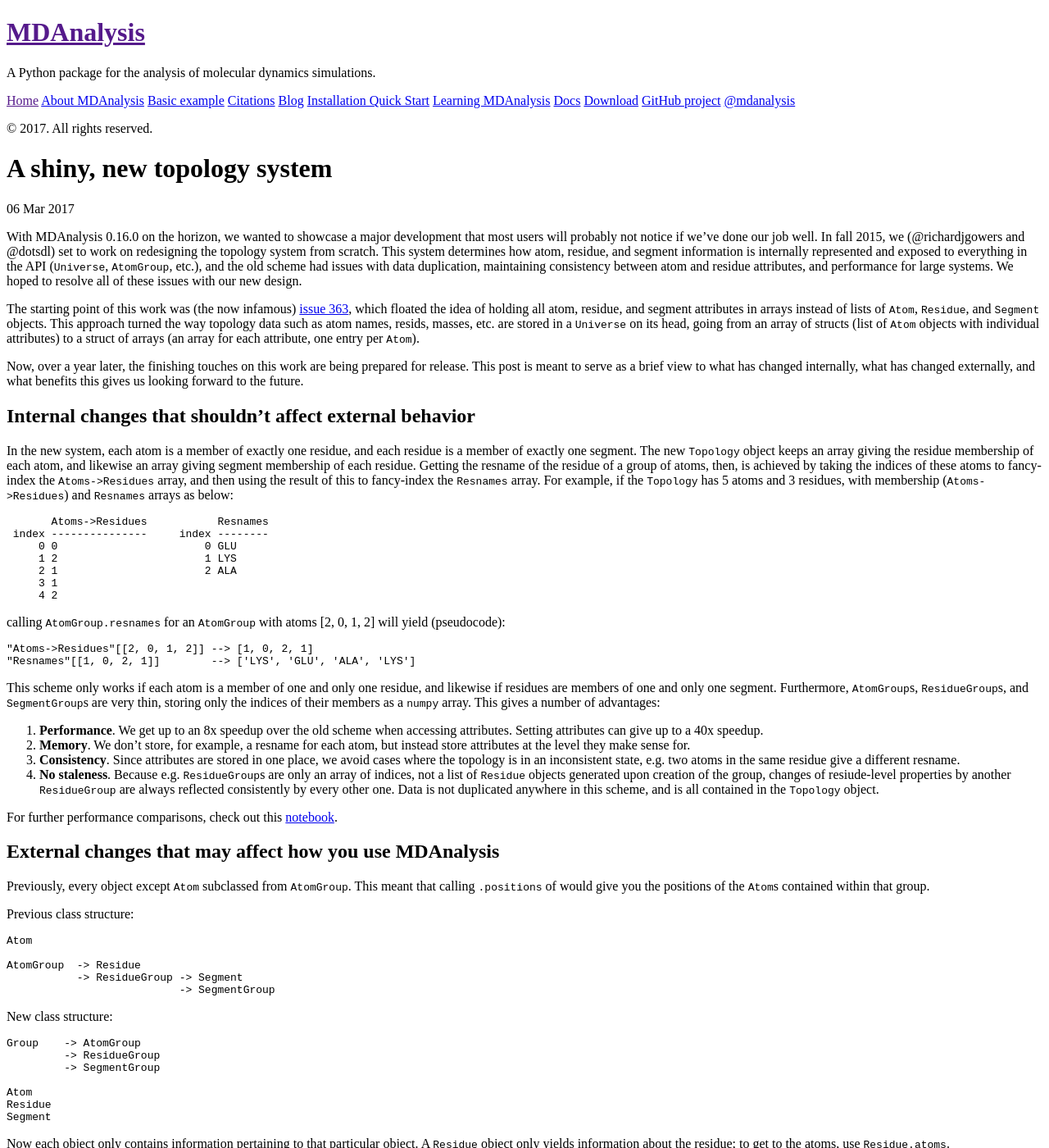
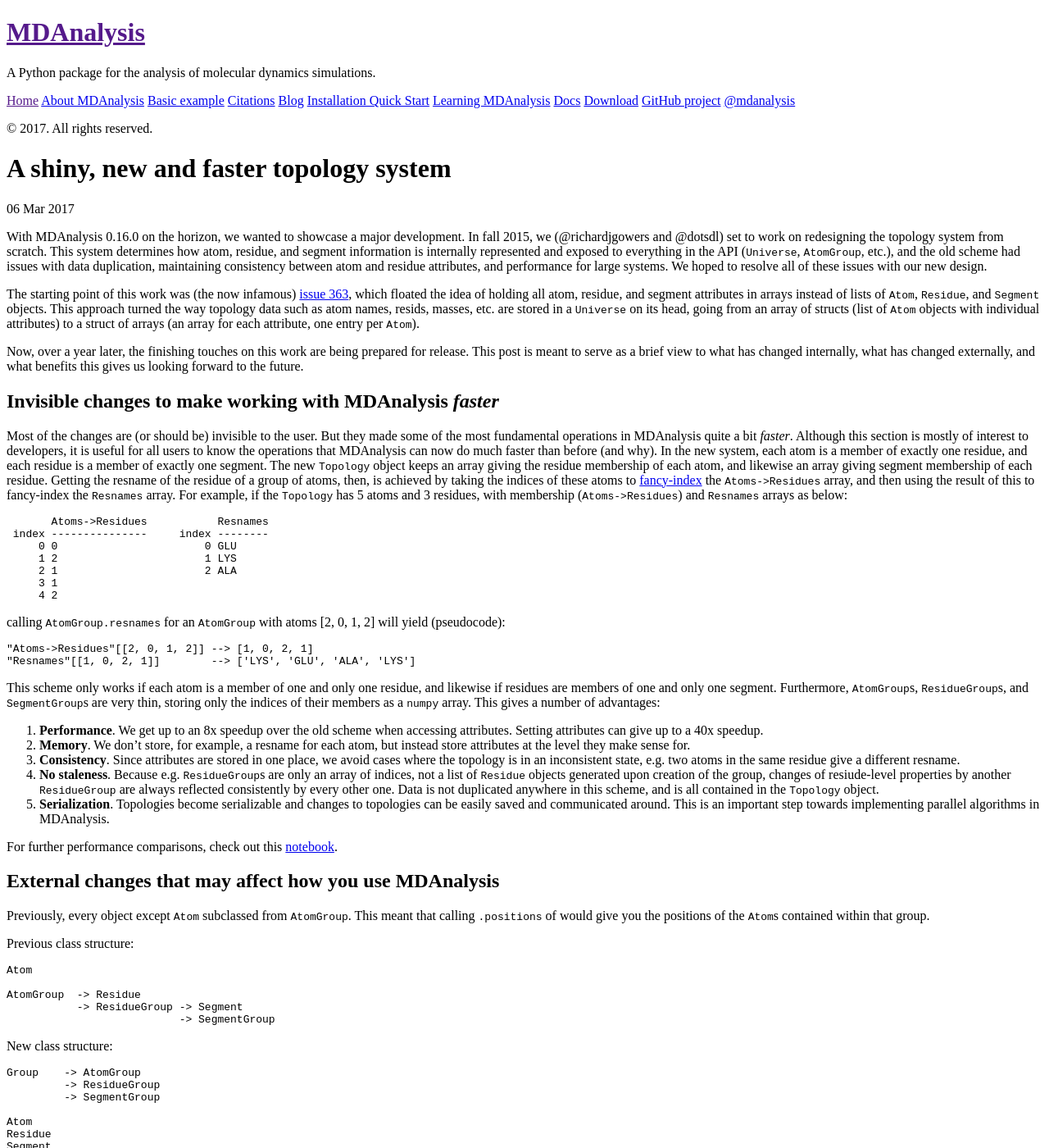
Before and after one commit to MDAnalysis/MDAnalysis.github.io, a Jekyll site: the page built from _posts/2017-03-06-new-topology-system.md, in a window 1280 px wide and 1400 px high. Shown: the whole window at 82% size. Built offline with Jekyll 4.4.1, drawn with Linux system fonts in a browser that asks for light colours; some of the changed text lies outside the part shown.

Commit message:
address comments

````diff
--- a/_posts/2017-03-06-new-topology-system.md
+++ b/_posts/2017-03-06-new-topology-system.md
@@ -1,9 +1,9 @@
 ---
 layout: post
-title: A shiny, new topology system
+title: A shiny, new and faster topology system
 ---
 
-With MDAnalysis 0.16.0 on the horizon, we wanted to showcase a major development that most users will probably not notice if we've done our job well.
+With MDAnalysis 0.16.0 on the horizon, we wanted to showcase a major development.
 In fall 2015, we (@richardjgowers and @dotsdl) set to work on redesigning the topology system from scratch.
 This system determines how atom, residue, and segment information is internally represented and exposed to everything in the API (``Universe``, ``AtomGroup``, etc.), and the old scheme had issues with data duplication, maintaining consistency between atom and residue attributes, and performance for large systems.
 We hoped to resolve all of these issues with our new design.
@@ -14,11 +14,12 @@ This approach turned the way topology data such as atom names, resids, masses, e
 Now, over a year later, the finishing touches on this work are being prepared for release.
 This post is meant to serve as a brief view to what has changed internally, what has changed externally, and what benefits this gives us looking forward to the future.
 
-## Internal changes that shouldn't affect external behavior
+## Invisible changes to make working with MDAnalysis *faster*
 
+Most of the changes are (or should be) invisible to the user. But they made some of the most fundamental operations in MDAnalysis quite a bit *faster*. Although this section is mostly of interest to developers, it is useful for all users to know the operations that MDAnalysis can now do much faster than before (and why).
 In the new system, each atom is a member of exactly one residue, and each residue is a member of exactly one segment.
 The new `Topology` object keeps an array giving the residue membership of each atom, and likewise an array giving segment membership of each residue.
-Getting the resname of the residue of a group of atoms, then, is achieved by taking the indices of these atoms to fancy-index the `Atoms->Residues` array, and then using the result of this to fancy-index the `Resnames` array.
+Getting the resname of the residue of a group of atoms, then, is achieved by taking the indices of these atoms to [fancy-index](https://docs.scipy.org/doc/numpy/user/basics.indexing.html#index-arrays) the `Atoms->Residues` array, and then using the result of this to fancy-index the `Resnames` array.
 For example, if the  `Topology` has 5 atoms and 3 residues, with membership (`Atoms->Residues`) and `Resnames` arrays as below:
 
 ```
@@ -46,6 +47,7 @@ This gives a number of advantages:
 2. **Memory**. We don't store, for example, a resname for each atom, but instead store attributes at the level they make sense for.
 3. **Consistency**. Since attributes are stored in one place, we avoid cases where the topology is in an inconsistent state, e.g. two atoms in the same residue give a different resname.
 4. **No staleness**. Because e.g. `ResidueGroup`s are only an array of indices, not a list of `Residue` objects generated upon creation of the group, changes of resiude-level properties by another `ResidueGroup` are always reflected consistently by every other one. Data is not duplicated anywhere in this scheme, and is all contained in the `Topology` object.
+5. **Serialization**. Topologies become serializable and changes to topologies can be easily saved and communicated around. This is an important step towards implementing parallel algorithms in MDAnalysis.
 
 For further performance comparisons, check out this [notebook](http://nbviewer.jupyter.org/gist/dotsdl/0e0fbd409e3e102d0458).
 
@@ -75,6 +77,9 @@ Segment
 
 Now each object only contains information pertaining to that particular object.
 A ``Residue`` object only yields information about the residue; to get to the atoms, use ``Residue.atoms``.
+Similarly, to get the atoms from a Segment or a SegmentGroup use Segment.atoms or SegmentGroup.atoms.
+As before, you can get all residues associated with a group with Group.residues (which returns a ResidueGroup) and all segments with Group.segments (a SegmentGroup).
+Bottom line: you should now always be explicit about what you want.
 
 ### Why this was changed
 
@@ -82,11 +87,10 @@ Previously everything inheriting from ``AtomGroup`` made it unclear at what leve
 For example, does ``ResidueGroup.charges`` give the charge of the residues or the atoms?
 Also, it was unclear what size a given output would be (see [issue 411](https://github.com/MDAnalysis/mdanalysis/issues/411)).
 
-### How to work around this
+### How to work with the new system
 
 To access atom-level information from anything that isn't an ``AtomGroup``, use the `.atoms` level accessor.
 For example, changing all `.positions` calls on anything that isn't an `AtomGroup` to `.atoms.positions`.
-
 
 ## Going forward: what does this mean for MDAnalysis as a project?
 
````
